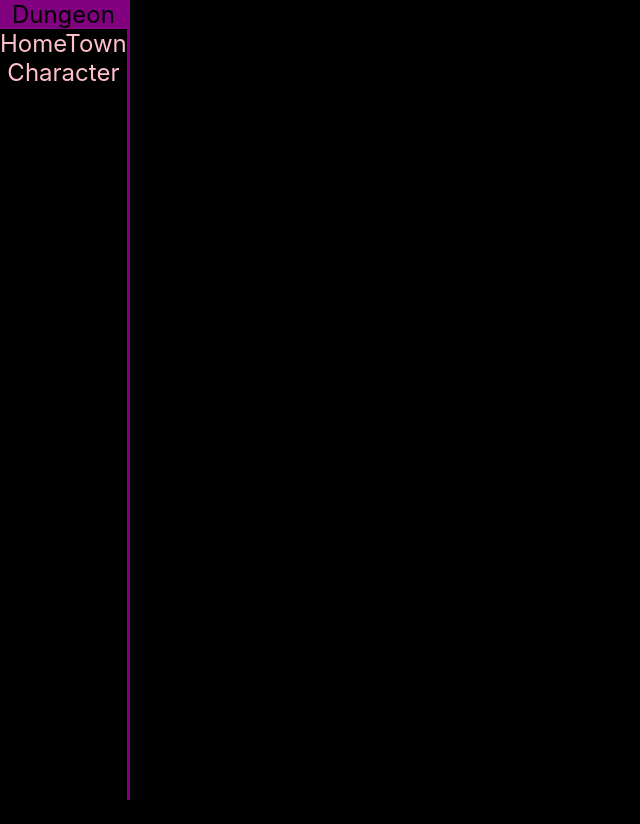
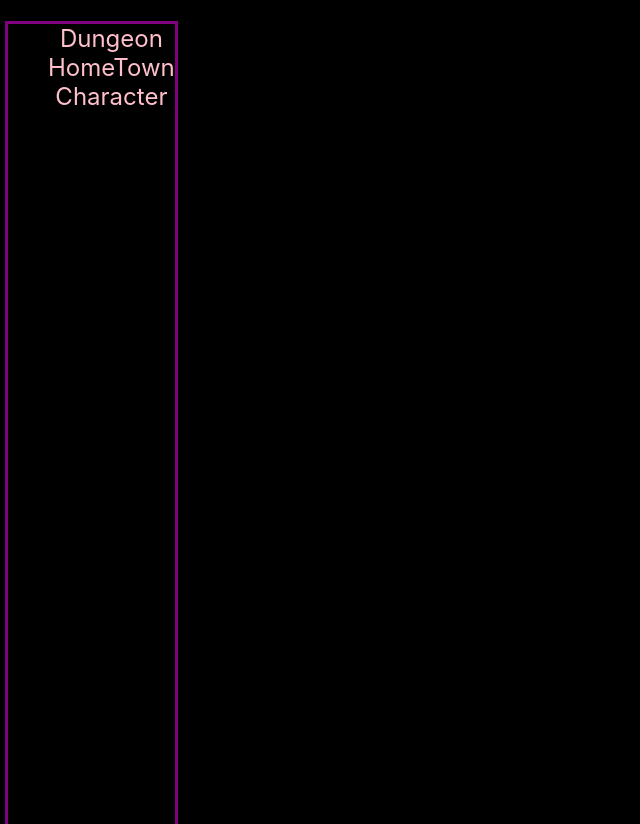
Before and after one commit to paynejj/cs4279-project, a React (Create React App) app in the folder project/: page / in a window 1280 px wide. Shown: the whole page, without its empty margins (0-640 px from the left). Before the commit the page ends 800 px from the top, so only its background shows below. Built offline with nearby package versions, Linux system fonts and the light colour scheme.

Commit message:
Restored Padding/Margin, set overflow to hidden

```diff
--- a/project/src/index.css
+++ b/project/src/index.css
@@ -1,4 +1,5 @@
 body {
+  overflow: hidden;
   font-family: -apple-system, BlinkMacSystemFont, 'Segoe UI', 'Roboto', 'Oxygen',
     'Ubuntu', 'Cantarell', 'Fira Sans', 'Droid Sans', 'Helvetica Neue',
     sans-serif;
@@ -7,8 +8,3 @@ body {
   -webkit-font-smoothing: antialiased;
   -moz-osx-font-smoothing: grayscale;
 }
-
-* {
-  margin: 0;
-  padding: 0;
-}
```
